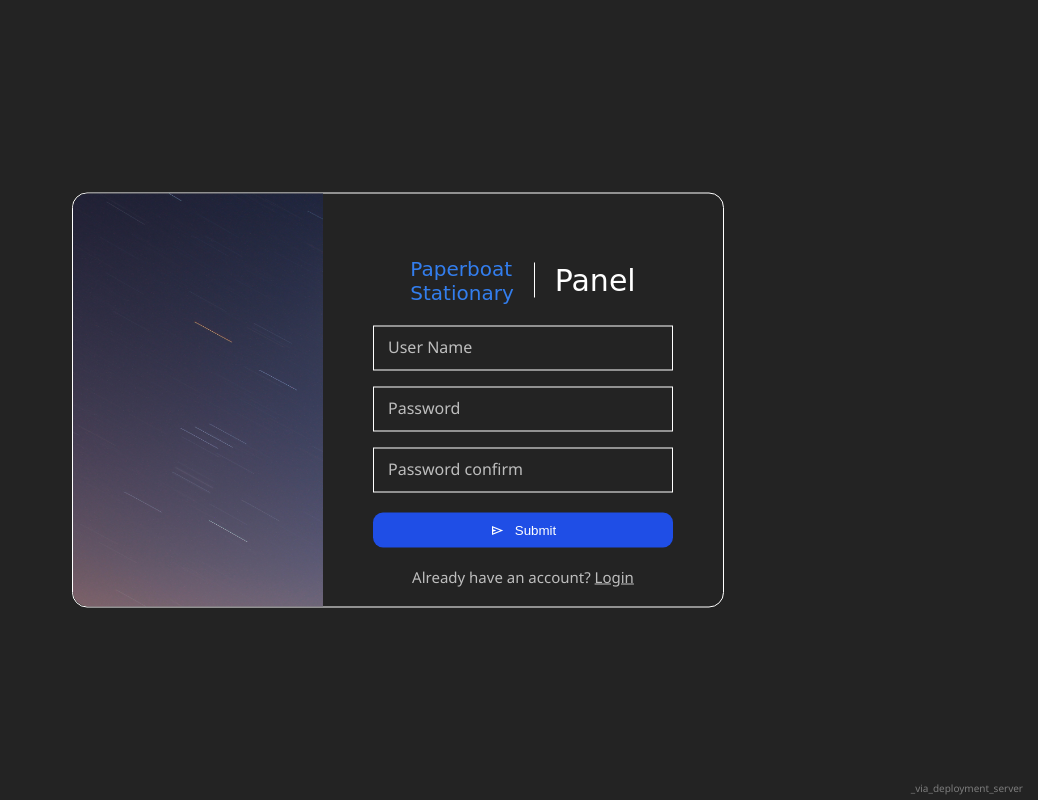
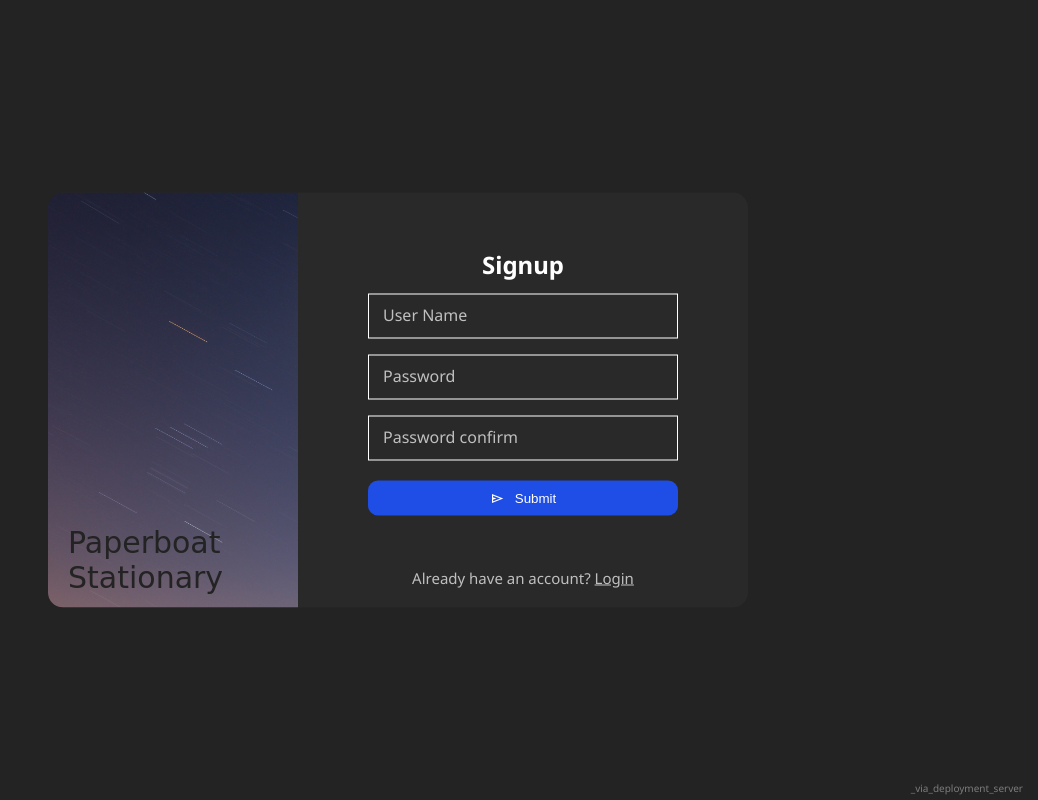
Before and after one commit to JerryIs-strong/sba_inventory_system, a Python web app: template templates/signup.html in a window 1280 px wide. Shown: the whole page, without its empty margins (242-1280 px from the left). Run offline with Jinja, Linux system fonts and the light colour scheme; the template is opened without the code that fills it, so the values that code supplies are empty; some web fonts are replaced.

Commit message:
Improve UI

```diff
--- a/data/system.json
+++ b/data/system.json
@@ -1 +1 @@
-{"hash": "434fd4e013337d1d3c3a31e03decd6c3", "version": "v1.0.3", "p_version": "v1.0.2_alpha", "sys_setting": {"low_quantity": 20}}
+{"hash": "434fd4e013337d1d3c3a31e03decd6c3", "version": "v1.0.3", "p_version": "v1.0.3_alpha", "sys_setting": {"low_quantity": 20}}
--- a/static/css/signup.css
+++ b/static/css/signup.css
@@ -25,19 +25,19 @@ a{
 .main{
     display: flex;
     flex-direction: row;
-    border-radius: 15px;
     position: absolute;
     left: 50%;
     top: 50%;
     transform: translate(-50%, -50%);
     height: 415px;
-    border: 1px solid #fff;
+    background-color: var(--second-background-color);
+    border-radius: 15px;
 }
 
 .welcome_image{
     width: 250px;
+    height: 100%;
     border-radius: 15px 0 0 15px;
-    height: 100%;
     background-image: url('/static/wallhaven-p2mqw9.jpg');
     background-position: center;
     background-size: cover;
@@ -49,9 +49,10 @@ a{
     display: flex;
     flex-direction: column;
     align-items: center;
-    justify-content: center;
+    justify-content: flex-start;
     margin: 0 50px;
-    width: 300px;
+    padding: 55px 20px 20px 20px;
+    width: 350px;
 }
 
 form{
@@ -87,7 +88,7 @@ form button span{
 }
 
 .main form input{
-    background-color: var(--primary-background-color);
+    background-color: transparent;
     border: none;
     padding: 10px;
     width: 100%;
@@ -119,7 +120,7 @@ form label{
     top: -3px;
     left: 5px;
     font-size: 15px;
-    background-color: var(--primary-background-color);
+    background-color: #292929;
     opacity: 1;
 }
 
@@ -212,14 +213,17 @@ h1{
 
 .brand{
     font-family: "Noto Sans", sans-serif;
-    font-size: 20px;
-    color: #337eee;
+    font-size: 30px;
+    color: var(--primary-background-color);
     width: fit-content;
     padding: 3px 10px;
     font-family: "Mynerve", cursive;
     display: flex;
     align-items: center;
     margin-bottom: 10px;
+    position: absolute;
+    bottom: 0;
+    left: 10px;
 }
 
 .panel{
--- a/templates/admin.html
+++ b/templates/admin.html
@@ -82,7 +82,7 @@
     </div>
     <div class="output" data-fname="System Running Information">
         <div style="display: flex; margin: 0 0 10px 0; justify-content: space-between;">Inventory System Version: <div style="color: var(--theme-color); background-color: #2d52a54a; width: fit-content; padding: 2px 10px; border-radius: 30px; margin-left: 10px;">{{sys_running_info['version']}}</div></div>
-        <div style="display: flex; margin: 10px 0; justify-content: space-between;">Inventory Panel Version: <div style="color: var(--theme-color); background-color: #2d52a54a; width: fit-content; padding: 2px 10px; border-radius: 30px; margin-left: 10px;">{{sys_running_info['p_version']}}</div></div>
+        <div style="display: flex; margin: 10px 0; justify-content: space-between;">Panel Version: <div style="color: var(--theme-color); background-color: #2d52a54a; width: fit-content; padding: 2px 10px; border-radius: 30px; margin-left: 10px;">{{sys_running_info['p_version']}}</div></div>
     </div>
     <div class="snapNoti">
         {% with messages = get_flashed_messages(with_categories=true) %}
--- a/templates/index.html
+++ b/templates/index.html
@@ -10,7 +10,7 @@
 </head>
 <body>
     <nav>
-        <h3><div class="brand">Paperboat<br> Stationary</div>Welcome back, {{username}}! </h3>
+        <h3><div class="brand" style="cursor: pointer;" onclick="window.location = '/'">Paperboat<br> Stationary</div>Welcome back, {{username}}! </h3>
         <a href="{{url_for('signout')}}" class="signout" title="Signout"><span class="material-symbols-outlined">logout</span></a>
     </nav>
     <div class="inventoryAlert" id="inventoryAlert">
--- a/templates/login.html
+++ b/templates/login.html
@@ -10,9 +10,11 @@
 </head>
 <body>
     <div class="main">
-        <div class="welcome_image"></div>
+        <div class="welcome_image">
+            <div class="brand">Paperboat<br> Stationary</div>
+        </div>
         <div class="login_form">
-            <div class="brand">Paperboat<br> Stationary<div class="panel">Panel</div></div>
+            <h2 style="margin: 0 0 5px 0;">Login</h2>
             <form action="{{url_for('login')}}" method="post">
                 <div class="fill_column">
                     <input type="text" name="username" id="username" required>
--- a/templates/signup.html
+++ b/templates/signup.html
@@ -10,9 +10,11 @@
 </head>
 <body>
     <div class="main">
-        <div class="welcome_image"></div>
+        <div class="welcome_image">
+            <div class="brand">Paperboat<br> Stationary</div>
+        </div>
         <div class="login_form">
-            <div class="brand">Paperboat<br> Stationary<div class="panel">Panel</div></div>
+            <h2 style="margin: 0 0 5px 0;">Signup</h2>
             <form action="{{url_for('signup')}}"  method="post" onsubmit="return validateForm()">
                 <div class="fill_column">
                     <input type="text" name="username" id="username" required>
```
Also changed, not shown: static/css/login.css (+12 -8 lines).
